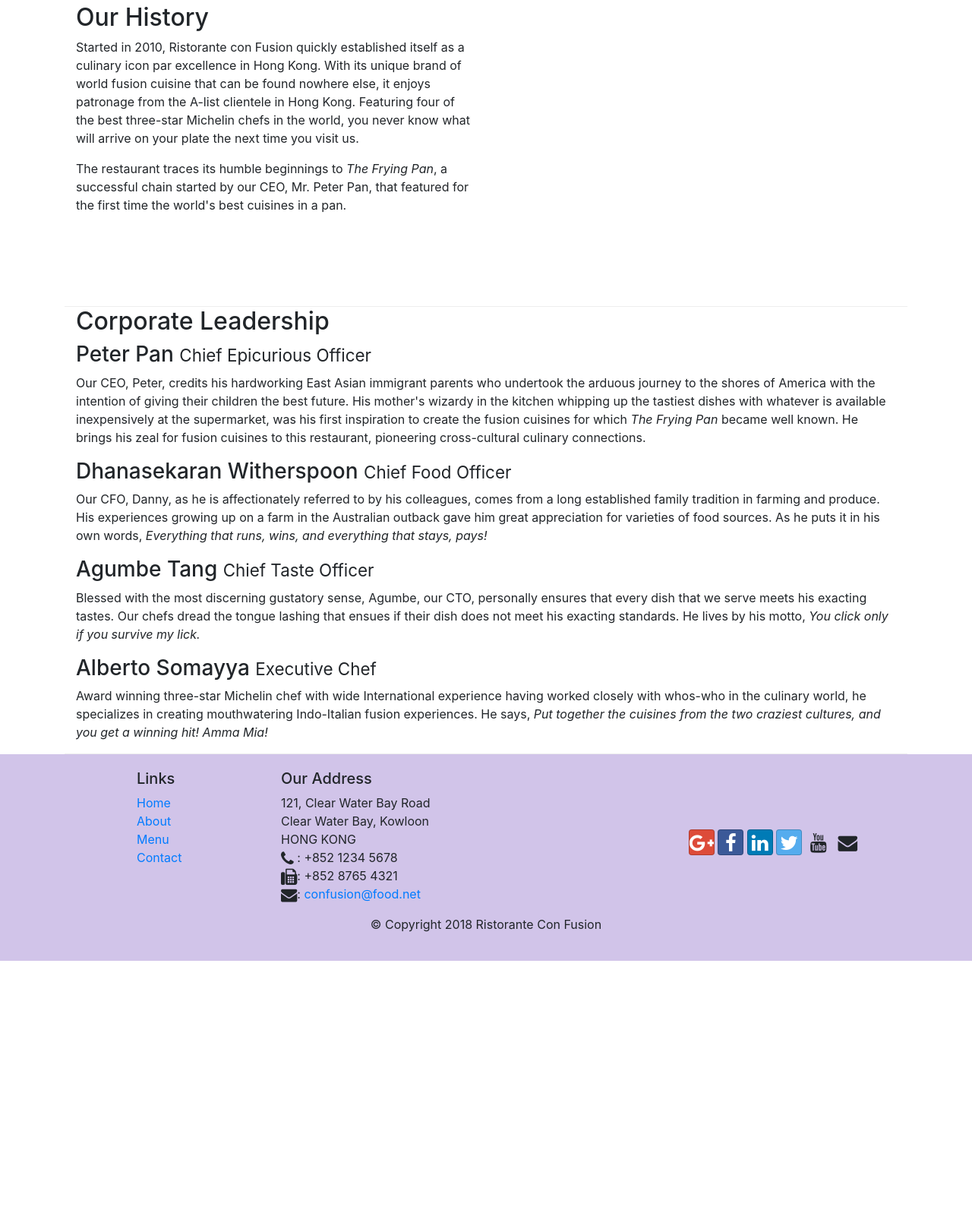
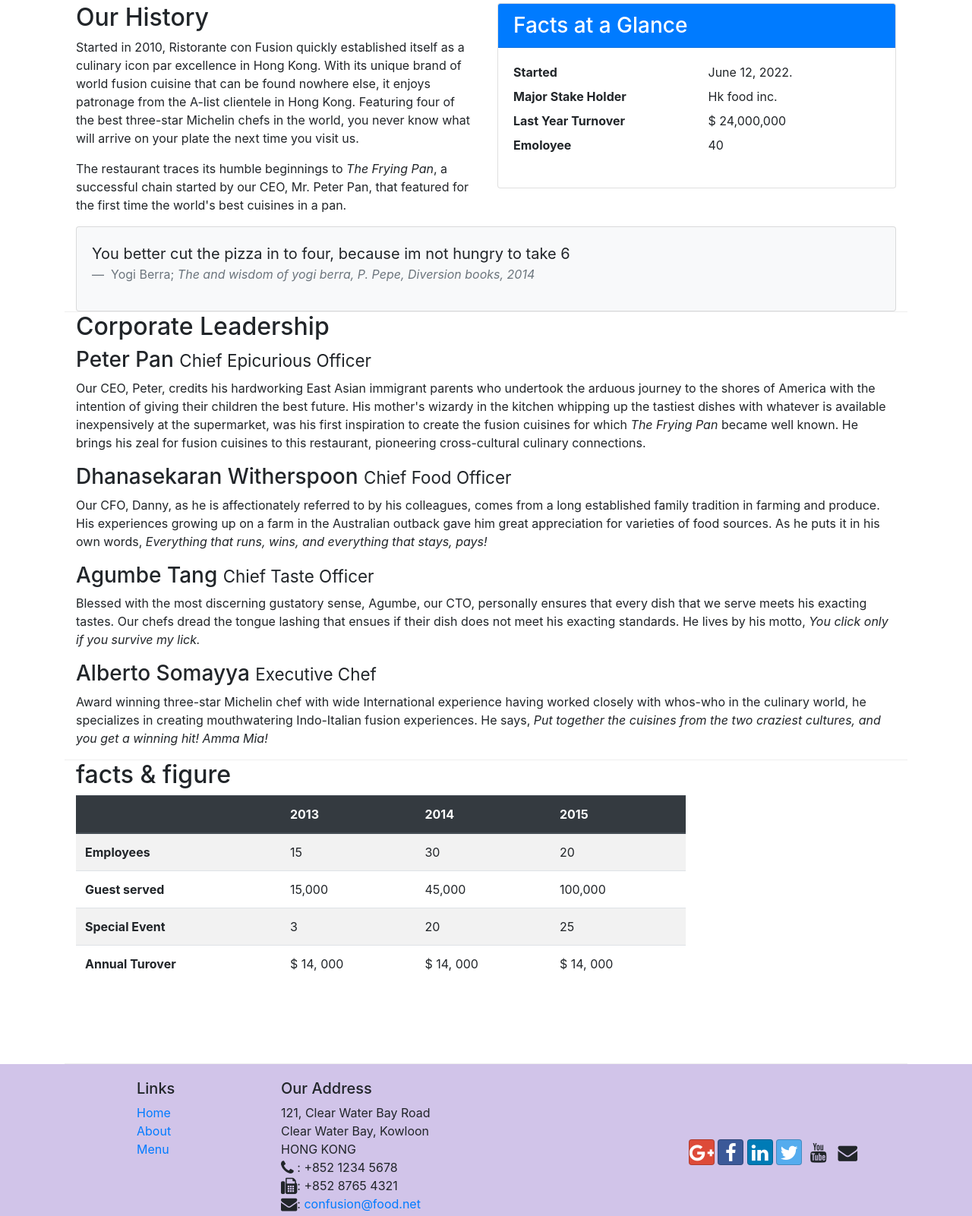
Before and after one commit to Yahckman1112/confusion, a website: page aboutus.html in a window 1280 px wide. Shown: the part 461-2062 px from the top of the page at 76% size. Before the commit the page ends 1726 px from the top, so only its background shows below. Drawn offline with nearby package versions, Linux system fonts and the light colour scheme; files whose address does not match are found by name.

Commit message:
bootstrap Table

```diff
--- a/aboutus.html
+++ b/aboutus.html
@@ -65,7 +65,41 @@
                 <p>Started in 2010, Ristorante con Fusion quickly established itself as a culinary icon par excellence in Hong Kong. With its unique brand of world fusion cuisine that can be found nowhere else, it enjoys patronage from the A-list clientele in Hong Kong.  Featuring four of the best three-star Michelin chefs in the world, you never know what will arrive on your plate the next time you visit us.</p>
                 <p>The restaurant traces its humble beginnings to <em>The Frying Pan</em>, a successful chain started by our CEO, Mr. Peter Pan, that featured for the first time the world's best cuisines in a pan.</p>
             </div>
-            <div>
+            <div class="col-sm">
+                <div class="card">
+                    <h3 class="card-header bg-primary text-white">Facts at a Glance </h3>
+                    <div class="card-body">
+                        <!-- dl means data list -->
+                        <dl class="row">
+                            <dt class="col-6">Started</dt>
+                            <dd class="col-6">June 12, 2022.</dd>
+                            <dt class="col-6">Major Stake Holder</dt>
+                            <dd class="col-6">Hk food inc.</dd>
+                            <dt class="col-6">Last Year Turnover</dt>
+                            <dd class="col-6">$ 24,000,000</dd>
+                            <dt class="col-6">Emoloyee</dt>
+                            <dd class="col-6">40</dd>
+
+                        </dl>
+                    </div>
+                </div>
+            </div>
+            <div class="col-12">
+                <div class="card card-body bg-light">
+                    <blockquote class="blockquote">
+                        <p class="mb-0">
+                            <!-- mb: margin butttom -->
+                            You better cut the pizza in to four, because im not hungry to take 6
+                        </p>
+
+                        <footer class="blockquote-footer">
+                            Yogi Berra;
+                            <cite title="source Title">The and wisdom of yogi berra, P. Pepe, Diversion books, 2014
+
+                            </cite>
+                        </footer>
+                    </blockquote>
+                </div>
             </div>
         </div>
 
@@ -83,7 +117,55 @@
                 <p class="d-none d-sm-block">Award winning three-star Michelin chef with wide International experience having worked closely with whos-who in the culinary world, he specializes in creating mouthwatering Indo-Italian fusion experiences. He says, <em>Put together the cuisines from the two craziest cultures, and you get a winning hit! Amma Mia!</em></p>
             </div>
        </div>
+       <div class="row row-content">
+           <div class="col-12 col-sm-9">
+               <h2>facts &amp; figure </h2>
+               <div class="table-responsive">
+                <table class="table table-striped">
+                    <thead class="thead-dark">
+                        <tr>
+                         <th>&nbsp;</th>
+                         <th>2013</th>
+                         <th>2014</th>
+                         <th>2015</th>
+                        </tr>
+                    </thead>
+                    <tbody>
+                        <tr>
+                            <th>Employees</th>
+                            <td>15</t>
+                            <td>30</td>
+                            <td>20</td>
 
+                        </tr>
+                        <tr>
+                            <th>Guest served</th>
+                            <td>15,000</td>
+                            <td>45,000</td>
+                            <td>100,000</td>
+                        </tr>
+                        <tr>
+                            <th>Special Event</th>
+                            <td>3</td>
+                            <td>20</td>
+                            <td>25</td>
+                        </tr>
+                        <tr>
+                            <th>Annual Turover</th>
+                            <td>$ 14, 000</td>
+                            <td>$ 14, 000</td>
+                            <td>$ 14, 000</td>
+
+                        </tr>
+                    </tbody>
+
+                </table>
+             </div>
+           </div>
+           <div class="col-12 col-sm-3">
+
+           </div>
+       </div>
     </div>
 
     <footer class="footer">
@@ -95,7 +177,7 @@
                         <li><a href="index.html">Home</a></li>
                         <li><a href="#">About</a></li>
                         <li><a href="#">Menu</a></li>
-                        <li><a href="contactus.html">Contact</a></li>
+                        <li><a href="contactus.html"></a></li>
                     </ul>
                 </div>
                 <div class="col-7 col-sm-5">
@@ -124,6 +206,8 @@
            <div class="row justify-content-center">
                 <div class="col-auto">
                     <p>© Copyright 2018 Ristorante Con Fusion</p>
+
+
                 </div>
            </div>
         </div>
```
